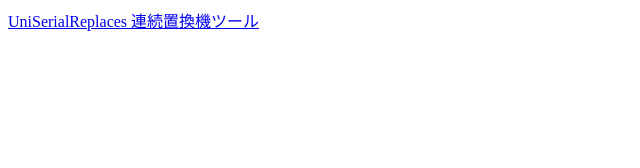
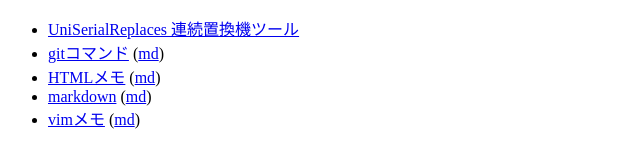
Before and after one commit to universato/universato.github.io, a plain HTML site: page index.html in a window 1280 px wide. Shown: the whole page, without its empty margins (0-640 px from the left). Drawn offline with Linux system fonts and the light colour scheme.

Commit message:
Add markdowns

```diff
--- a/index.html
+++ b/index.html
@@ -5,6 +5,12 @@
         <title>Universato Index.html</title>
     </head>
     <body>
-        <a href="replaces.html">UniSerialReplaces 連続置換機ツール</a>
+        <ul>
+            <li><a href="replaces.html">UniSerialReplaces 連続置換機ツール</a></li>
+            <li><a href="markdowns/git.html">gitコマンド</a> (<a href="markdowns/git.md">md</a>)</li>
+            <li><a href="markdowns/html.html">HTMLメモ</a> (<a href="markdowns/html.md">md</a>)</li>
+            <li><a href="markdowns/markdown.html">markdown</a> (<a href="markdowns/markdown.md">md</a>)</li>
+            <li><a href="markdowns/vim.html">vimメモ</a> (<a href="markdowns/vim.md">md</a>)</li>
+        </ul>
     </body>
 </html>
```
Also changed, not shown: 5 other files.
